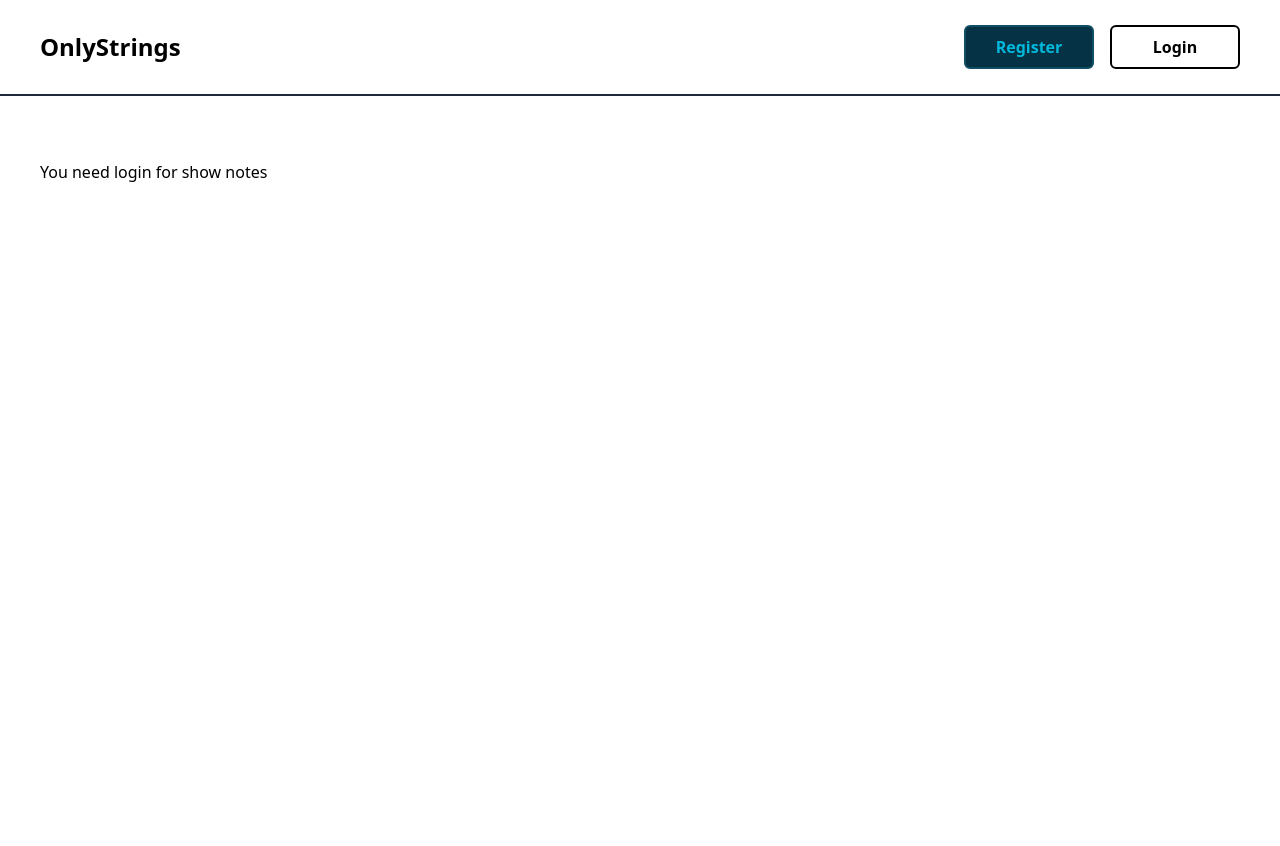
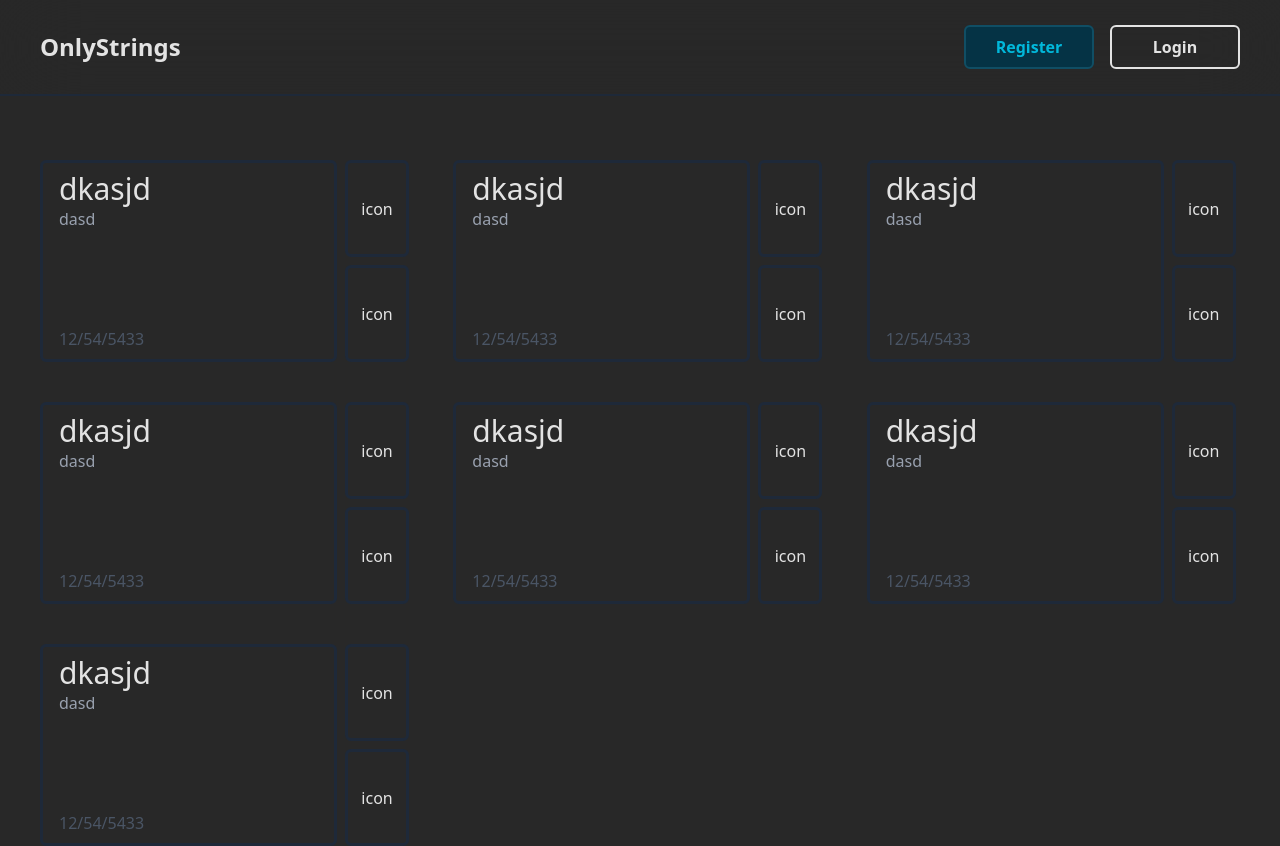
Before and after one commit to Anghy73/onlystrings, a React (Vite) app in the folder frontend/: page / in a window 1280 px wide. Before the commit the page ends 800 px from the top, so only its background shows below. Built offline with nearby package versions, Linux system fonts and the light colour scheme; no server answers.

Commit message:
some styles

```diff
--- a/frontend/src/App.tsx
+++ b/frontend/src/App.tsx
@@ -5,6 +5,7 @@ import Register from './pages/Register'
 import Notes from './pages/Notes'
 import Login from './pages/Login'
 import CreateNote from './pages/CreateNote'
+import NotePage from './pages/NotePage'
 // import { useTokenStore } from './store/useTokenStore'
 
 function App() {
@@ -19,6 +20,7 @@ function App() {
           <Route path='/' element={<Notes />} />
         </Route>
         <Route path='/createNote' element={<CreateNote />} />
+        <Route path='/notePage' element={<NotePage />} />
         <Route path='/login' element={<Login />} />
         <Route path='/register' element={<Register />} />
         {/* separar las rutas de login y registro en otro Route con verificacion si esta iniciada su sesión o no */}
--- a/frontend/src/components/ListNotes.tsx
+++ b/frontend/src/components/ListNotes.tsx
@@ -1,3 +1,4 @@
+import { Link } from "react-router";
 
 interface Note {
   id: number
@@ -13,12 +14,14 @@ function ListNotes({ notes }: { notes: Note[] }) {
       {
         notes.map(note => (
           <div key={note.id} className="w-full grid grid-cols-5 place-items-stretch gap-2">
-            <div className="col-span-4 flex flex-col gap-4 border-3 border-gray-800 rounded-md px-4 w-full py-2">
-              <h3 className="text-3xl font-medium text-nowrap">{note.title}</h3>
-              <div className="h-30 overflow-clip">
-                <p className="text-md text-gray-400 text-balance">{note.content}</p>
-              </div>
-              <p className="self-end text-gray-600">{note.createdAt}</p>
+            <div className="col-span-4 flex flex-col gap-4 border-3 border-gray-800 rounded-md w-full">
+              <Link className="px-4 py-2" to="/notePage">
+                <h3 className="text-3xl font-medium text-nowrap">{note.title}</h3>
+                <div className="h-30 overflow-clip">
+                  <p className="text-md text-gray-400 text-balance">{note.content}</p>
+                </div>
+                <p className="self-end text-gray-600">{note.createdAt}</p>
+              </Link>
             </div>
             <div className="w-full flex  flex-col gap-2 max-w-16">
               <button className="flex justify-center items-center border-3 border-gray-800 flex-1 rounded-md cursor-pointer">icon</button>
--- a/frontend/src/components/TipTap.tsx
+++ b/frontend/src/components/TipTap.tsx
@@ -6,7 +6,12 @@ import { EditorContent, useEditor } from "@tiptap/react"
 // import StarterKit from "@tiptap/starter-kit"
 
 // const extensions = [StarterKit]
-// const content = '<p>Hello World!</p>'
+
+const content = `
+        <h1>This is a 1st yes level heading</h1>
+        <h2>This is a 2nd level heading</h2>
+        <h3>This is a 3rd level heading</h3>
+        <h4>This 4th level heading will be converted to a paragraph, because levels are configured to be only 1, 2 or 3.dlkjsjdaskadjaslk</h4>`
 
 function Tiptap() {
   const editor = useEditor({
@@ -20,24 +25,29 @@ function Tiptap() {
     ],
     editorProps: {
       attributes: {
-        class: 'prose prose-sm sm:prose-base lg:prose-lg xl:prose-2xl m-5 focus:outline-none text-white'
+        class: 'prose max-w-none prose-sm sm:prose-base lg:prose-lg xl:prose-2xl m-5 focus:outline-none'
       }
     },
-    content: `
-        <h1>This is a 1st level heading</h1>
-        <h2>This is a 2nd level heading</h2>
-        <h3>This is a 3rd level heading</h3>
-        <h4>This 4th level heading will be converted to a paragraph, because levels are configured to be only 1, 2 or 3.</h4>
-      `,
+    content: content,
   })
+
 
   if (!editor) {
     return null
   }
 
+  // console.log(editor.getHTML());
+
+
+  const handleSaveNote = () => {
+    console.log("note")
+  }
+
   return (
-    <>
-      <div className='bg-black p-2 rounded-2xl'>
+    <div className='flex flex-col gap-10'>
+      {/* tools */}
+      <div className='flex w-full gap-5'>
+        <div className='w-full bg-black p-2 rounded-2xl'>
           <div className="control-group mb-10">
             <div className="heading-button-group">
               <button
@@ -61,12 +71,18 @@ function Tiptap() {
             </div>
           </div>
         </div>
+        <div onClick={handleSaveNote} className='flex justify-center items-center border-3 border-black rounded-lg cursor-pointer px-5'>✅</div>
+      </div>
 
-      <EditorContent editor={editor}>
+      {/* content */}
+      <div className='bg-white text-black'>
+        <EditorContent editor={editor} />
+        {/* <EditorProvider extensions={extensions} content={content}> */}
         {/* <FloatingMenu editor={null}>This is floating menu</FloatingMenu>
           <BubbleMenu editor={null}>This is Bubble menu</BubbleMenu> */}
-      </EditorContent>
-    </>
+        {/* </EditorProvider> */}
+      </div>
+    </div>
   )
 }
 
--- a/frontend/src/index.css
+++ b/frontend/src/index.css
@@ -7,8 +7,8 @@
   font-weight: 400;
 
   color-scheme: light dark;
-  /* color: rgba(255, 255, 255, 0.87);
-  background-color: #242424; */
+  color: rgba(255, 255, 255, 0.87);
+  background-color: #282828;
 
   font-synthesis: none;
   text-rendering: optimizeLegibility;
@@ -41,7 +41,22 @@
 
 .heading-button-group {
   display: flex;
-  justify-content: space-between;
-  max-width: 300px;
-  background-color: red;
+  gap: 10px;
 }
+.heading-button-group button {
+  background-color: #333;
+  padding: .5rem;
+  border-radius: 5px;
+  cursor: pointer;
+}
+.heading-button-group button.is-active {
+  background-color: #666;
+}
+
+.tiptap {
+  width: 100%;
+  margin: 0;
+  /* background-color: black; */
+  /* color: white; */
+  padding: 1rem;
+}
--- a/frontend/src/pages/CreateNote.tsx
+++ b/frontend/src/pages/CreateNote.tsx
@@ -1,19 +1,41 @@
 import { Link } from "react-router"
 import Tiptap from "../components/TipTap"
+import { useCurrentEditor, useEditor } from "@tiptap/react";
 
 function CreateNote() {
+  // const { editor } = useEditor()
+  const { editor } = useCurrentEditor()
+  console.log(editor);
+
+  const handleSubmit = (e: React.FormEvent<HTMLFormElement>) => {
+    console.log('crear');
+
+    e.preventDefault()
+  }
+
+
   return (
-    <div className="relative min-h-screen flex justify-center items-center">
+    <div className="relative min-h-screen flex flex-col justify-center items-center px-10 pt-28">
       <Link to="/">
         <div className="absolute top-14 left-10 border-3 border-gray-700 text-gray-500 py-2 px-4 rounded-lg font-bold hover:text-gray-500">Back</div>
       </Link>
-      <div className="w-full flex justify-center items-center">
-        <div className="w-full max-w-2xl text-white p-4 rounded-2xl">
-          <Tiptap />
+
+      <form onSubmit={handleSubmit} className="w-full max-w-6xl flex flex-col justify-center items-center gap-6">
+        {/* title */}
+        <div className="w-full flex justify-center items-center bg-black rounded-lg py-4">
+          <input className="w-full h-10 text-center text-4xl outline-0" type="text" placeholder="Untitle..." />
         </div>
-        <h1 className="prose">daklsjd h1 title</h1>
-      </div>
+
+        {/* tools */}
+        <div className="w-full flex flex-col">
+            <Tiptap />
+          {/* <div className="w-full max-w-2xl text-white p-4 rounded-2xl">
+          </div> */}
+        </div>
+        <button type="submit">Crear</button>
+      </form>
     </div>
+
   )
 }
 
--- /dev/null
+++ b/frontend/src/pages/NotePage.tsx
@@ -0,0 +1,14 @@
+import { useCurrentEditor } from '@tiptap/react'
+
+function NotePage() {
+  const { editor } = useCurrentEditor()
+  console.log('editorContent: ' + editor);
+  return (
+    <>
+      <div>NotePage</div>
+      <pre>{JSON.stringify(editor?.getJSON(), null, 2)}</pre>
+    </>
+  )
+}
+
+export default NotePage
--- a/frontend/src/pages/Notes.tsx
+++ b/frontend/src/pages/Notes.tsx
@@ -32,56 +32,56 @@ const Notes = () => {
 
   console.log(notes);
 
-  // const notas = [
-  //   {
-  //     id: 1,
-  //     title: 'dkasjd',
-  //     content: "dasd",
-  //     createdAt: "12/54/5433"
-  //   },
-  //   {
-  //     id: 2,
-  //     title: 'dkasjd',
-  //     content: "dasd",
-  //     createdAt: "12/54/5433"
-  //   },
-  //   {
-  //     id: 3,
-  //     title: 'dkasjd',
-  //     content: "dasd",
-  //     createdAt: "12/54/5433"
-  //   },
-  //   {
-  //     id: 4,
-  //     title: 'dkasjd',
-  //     content: "dasd",
-  //     createdAt: "12/54/5433"
-  //   },
-  //   {
-  //     id: 5,
-  //     title: 'dkasjd',
-  //     content: "dasd",
-  //     createdAt: "12/54/5433"
-  //   },
-  //   {
-  //     id: 6,
-  //     title: 'dkasjd',
-  //     content: "dasd",
-  //     createdAt: "12/54/5433"
-  //   },
-  //   {
-  //     id: 7,
-  //     title: 'dkasjd',
-  //     content: "dasd",
-  //     createdAt: "12/54/5433"
-  //   },
-  // ]
+  const notas = [
+    {
+      id: 1,
+      title: 'dkasjd',
+      content: "dasd",
+      createdAt: "12/54/5433"
+    },
+    {
+      id: 2,
+      title: 'dkasjd',
+      content: "dasd",
+      createdAt: "12/54/5433"
+    },
+    {
+      id: 3,
+      title: 'dkasjd',
+      content: "dasd",
+      createdAt: "12/54/5433"
+    },
+    {
+      id: 4,
+      title: 'dkasjd',
+      content: "dasd",
+      createdAt: "12/54/5433"
+    },
+    {
+      id: 5,
+      title: 'dkasjd',
+      content: "dasd",
+      createdAt: "12/54/5433"
+    },
+    {
+      id: 6,
+      title: 'dkasjd',
+      content: "dasd",
+      createdAt: "12/54/5433"
+    },
+    {
+      id: 7,
+      title: 'dkasjd',
+      content: "dasd",
+      createdAt: "12/54/5433"
+    },
+  ]
 
 
   return (
     <div className="flex flex-col w-full h-full pt-40">
       {
-        user == null ? <p>You need login for show notes</p> : notes.length >= 1 ? <ListNotes notes={notes} /> : <p>Don't have notes</p>
+        user != null ? <p>You need login for show notes</p> : notas.length >= 1 ? <ListNotes notes={notas} /> : <p>Don't have notes</p>
       }
     </div>
   )
--- a/frontend/tailwind.config.js
+++ /dev/null
@@ -1,12 +0,0 @@
-import typography from '@tailwindcss/typography'
-
-export default {
-  content: [
-    './index.html',
-    './src/**/*.{js,ts,jsx,tsx}',
-  ],
-  theme: {
-    extend: {},
-  },
-  plugins: [typography],
-}
```
Lines whose indentation alone changed are shown as unchanged.
